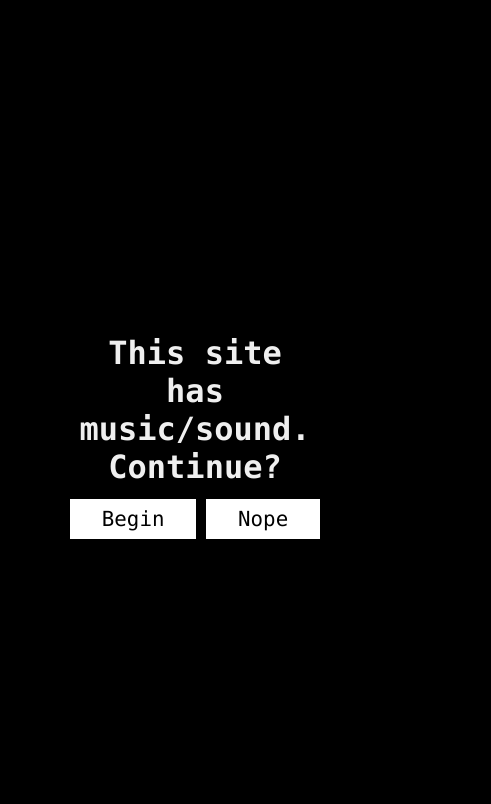
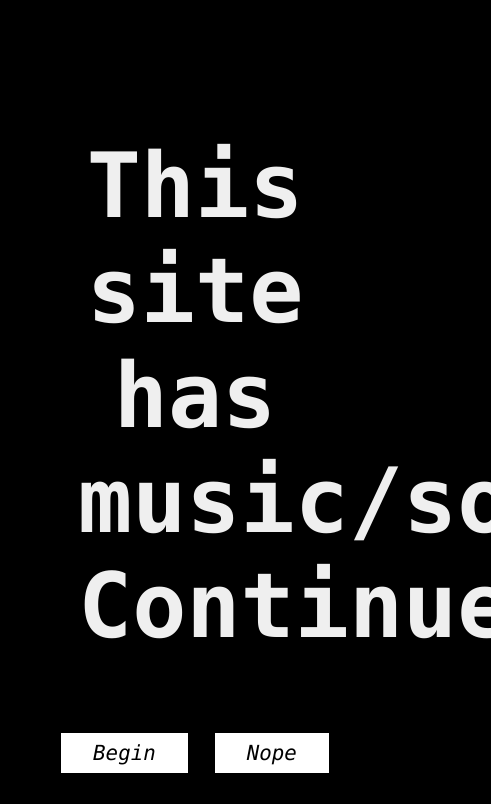
Before and after one commit to MondeLionel/three-site, a website: page index.html in a window 390 px wide. Shown: the top 804 px of the page, 491 px wide, since content can reach past the window. Drawn offline with Linux system fonts and the light colour scheme.

Commit message:
add responsive css and update links

```diff
--- /dev/null
+++ b/css/responsive.css
@@ -0,0 +1,51 @@
+
+
+/*
+@media screen and (min-width: 320px) {
+  *{}
+}*/
+
+@media screen and (max-width: 420px) {
+  *{}
+
+  body{
+    font-size: 45px;
+  }
+
+  .loader{}
+  .loader h1{}
+  /*.loader a{}*/
+
+  .confirm{}
+  .confirm a{}
+  .confirm .button{}
+
+
+  .main{
+    width:100%;
+    height: 100vh;
+    min-height: auto;
+  }
+  .vagrant{}
+  .vagrant h2{}
+  canvas{
+    display: none;
+  }
+  .main header{
+    text-align: left;
+  }
+  .main header a{}
+
+  .main .content{}
+  .main .content .scrollWorks{}
+  .main .content .scrollWorks h1{}
+  .main .content .scrollWorks p{
+    font-size: 1em;
+  }
+  .main .content .scrollWorks h3{}
+
+  .main .content .scrollWorks ul{}
+  .main .content .scrollWorks ul li{}
+  .main .content .scrollWorks ul li a{}
+
+}
--- a/css/styles.css
+++ b/css/styles.css
@@ -11,6 +11,18 @@ body{
 	color:#efefef;
 	font-family: 'Roboto Monotype', 'Consolas', monospace;
 	background-color: #000;
+	font-size: 14px;
+}
+
+a{
+	text-decoration: none;
+	color:inherit;
+	font-style: italic;
+}
+
+a:hover{
+	background-color: #eee;
+	color: #000;
 }
 .hidden{
 	display: none;
@@ -75,6 +87,13 @@ header a{
 	text-transform: uppercase;
 
 }
+
+header a:hover,
+header a:active,
+header a:focus{
+	background-color:red;
+	color: #fff;
+}
 .content{
 	padding: 1em;
 }
@@ -90,3 +109,7 @@ header a{
 	background-color: red;
 	padding:1em;
 }
+
+@media screen (max-width: 320){
+   		*{}
+	}
--- a/index.html
+++ b/index.html
@@ -4,9 +4,12 @@
 	<meta charset="utf-8">
 	<title>The Lionel's Story</title>
 	<link rel="stylesheet" href="css/styles.css">
+	<link rel="stylesheet" href="css/responsive.css">
 	  <!-- <script defer src="js/face-api.min.js"></script> -->
 	  <!-- <script src="https://gist.github.com/XanderLuciano/5ce51976fd18beffdc118fd29b547c05.js"></script> -->
+	  <script>
 
+	  </script>
 </head>
 <body>
 	<div class="loader">
@@ -24,10 +27,9 @@
  </div> -->
 <div class="main">
  	<header>
- 		<a href="#" class="menu">MENU</a>
- 		<a href="#">GITHUB</a>
- 		<a href="#">Email Me</a>
- 		<a href="#">Whatsapp Me</a>
+ 		<a href="https://github.com/MondeLionel" target="_blank">GITHUB</a>
+ 		<a href="mailto:lionelnyawose@gmail.com" target="_blank">Email Me</a>
+ 		<a href="https://wa.me/27672176298?text=Hello%20Im%20interested%20in%20your%20services" target="_blank">Whatsapp Me</a>
  	</header>
  	<div class="content">
  		<div class="scrollWorks">
@@ -38,7 +40,7 @@
  			<h3>Side Projects</h3>
  			<ul>
  				<li>
- 					<a href="#">MOCAP yaseKasi</a>
+ 					<a href="#">MOCAP yaseKasi/Motion Capture</a>
  					<p>Motion capture project with Raspberry PI, homerolled suit less than R1000</p>
  				</li>
  			</ul>
```
